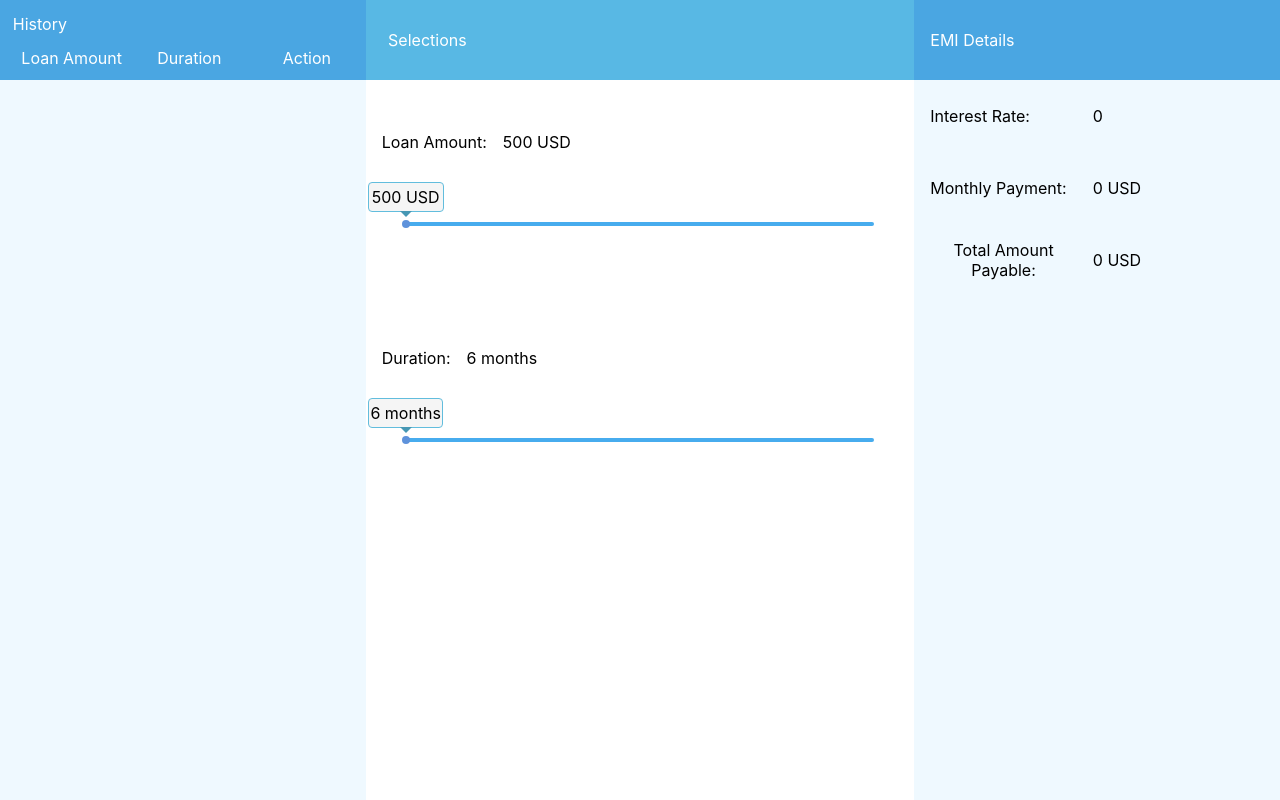
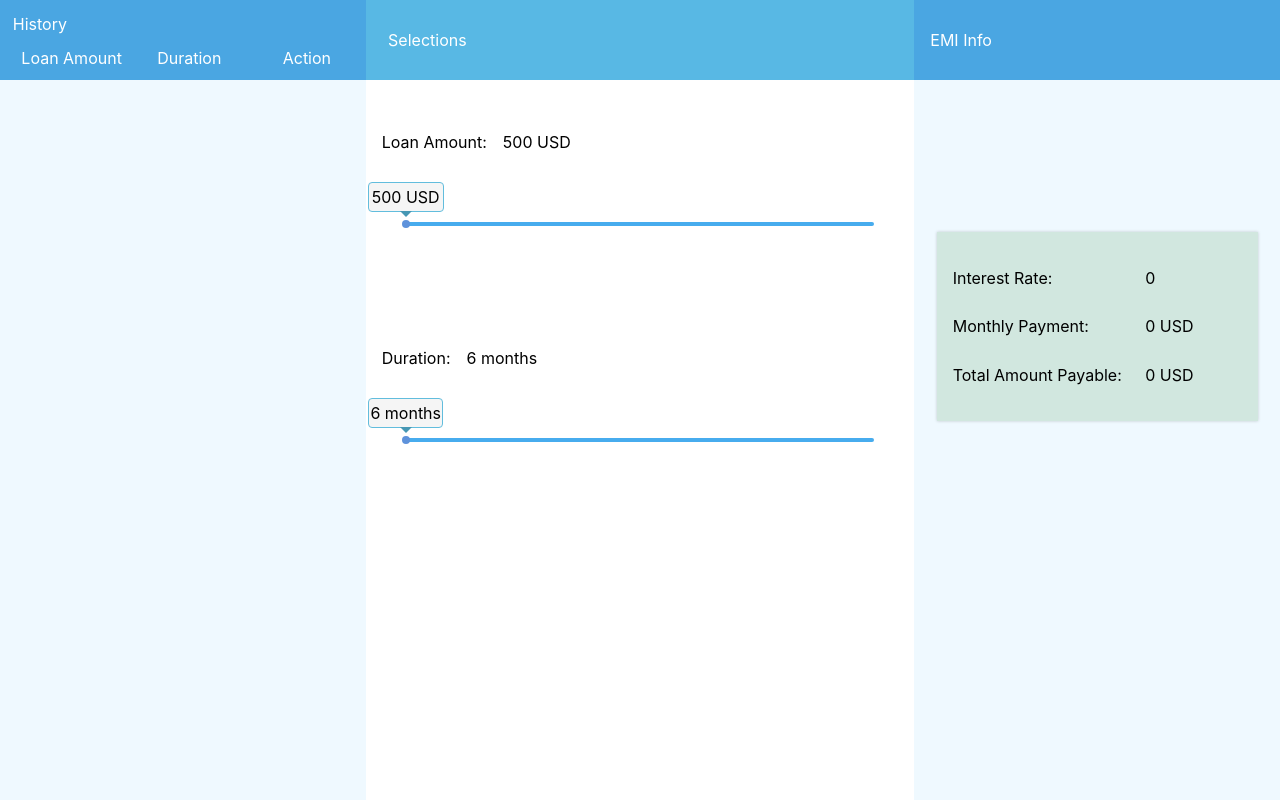
Before and after one commit to Jassu225/simple-emi-calculator, a React (Create React App) app: page / in a window 1280 px wide. Built offline with nearby package versions, Linux system fonts and the light colour scheme.

Commit message:
minor UI update

```diff
--- a/src/components/Content/Content.css
+++ b/src/components/Content/Content.css
@@ -1,21 +1,17 @@
 .content {
     display: grid;
-    grid-template: 10% 1fr 1fr 1fr 7fr / 4fr 5fr;
-    grid-template-areas: "mainHeader mainHeader"
-                        "interestHeader interestValue"
-                        "monthlyPaymentHeader monthlyPaymentValue"
-                        "totalPaymentHeader totalPaymentValue"
-                        ". .";
+    grid-template: 10% 0.8fr 1fr 2fr / 1fr;
+    grid-template-areas: "mainHeader" "." "wrapper" ".";
     background-color: #eff9ff;
 }
 
 .content > .main-header,
-.content > .interest-rate.header,
-.content > .interest-rate.value,
-.content > .monthly-payment.header,
-.content > .monthly-payment.value,
-.content > .total-payment.header,
-.content > .total-payment.value {
+.content > .wrapper > .interest-rate.header,
+.content > .wrapper > .interest-rate.value,
+.content > .wrapper > .monthly-payment.header,
+.content > .wrapper > .monthly-payment.value,
+.content > .wrapper > .total-payment.header,
+.content > .wrapper > .total-payment.value {
     display: flex;
     align-items: center;
     justify-content: flex-start;
@@ -29,26 +25,36 @@
     background-color: #4aa6e2;
 }
 
-.content > .interest-rate.header {
+.content > .wrapper {
+    grid-area: wrapper;
+    display: grid;
+    grid-template: 1fr 1fr 1fr / 3fr 2fr;
+    margin: 0 1.4rem;
+    padding: 1.4rem 0;
+    background-color: #d1e7df;
+    box-shadow: 0 0 3px 0 rgba(0 ,0,0,0.2)
+}
+
+/* .content .interest-rate.header {
     grid-area: interestHeader;
 }
 
-.content > .interest-rate.value {
+.content .interest-rate.value {
     grid-area: interestValue;
 }
 
-.content > .monthly-payment.header {
+.content .monthly-payment.header {
     grid-area: monthlyPaymentHeader;
 }
 
-.content > .monthly-payment.value {
+.content .monthly-payment.value {
     grid-area: monthlyPaymentValue;
 }
 
-.content > .total-payment.header {
+.content .total-payment.header {
     grid-area: totalPaymentHeader;
 }
 
-.content > .total-payment.value {
+.content .total-payment.value {
     grid-area: totalPaymentValue;
-}
+} */
--- a/src/components/Content/Content.js
+++ b/src/components/Content/Content.js
@@ -9,7 +9,8 @@ class Content extends Component {
     const totalAmount = (this.props.monthlyPayment * (this.props.isFetchingData ? this.props.lastLoanDuration : this.props.loanDuration));
     return (
       <div className="content">
-        <div className="main-header">EMI Details</div>
+        <div className="main-header">EMI Info</div>
+        <div className="wrapper">
           <div className="interest-rate header">Interest Rate:</div>
           <div className="interest-rate value">{this.props.interestRate}</div>
           <div className="monthly-payment header">Monthly Payment:</div>
@@ -19,6 +20,7 @@ class Content extends Component {
           <div className="total-payment header">Total Amount Payable:</div>
           <div className="total-payment value">
             {totalAmount + " " + this.props.currencyUnit}
+          </div>
         </div>
       </div>
     );
```
Lines whose indentation alone changed are shown as unchanged.
